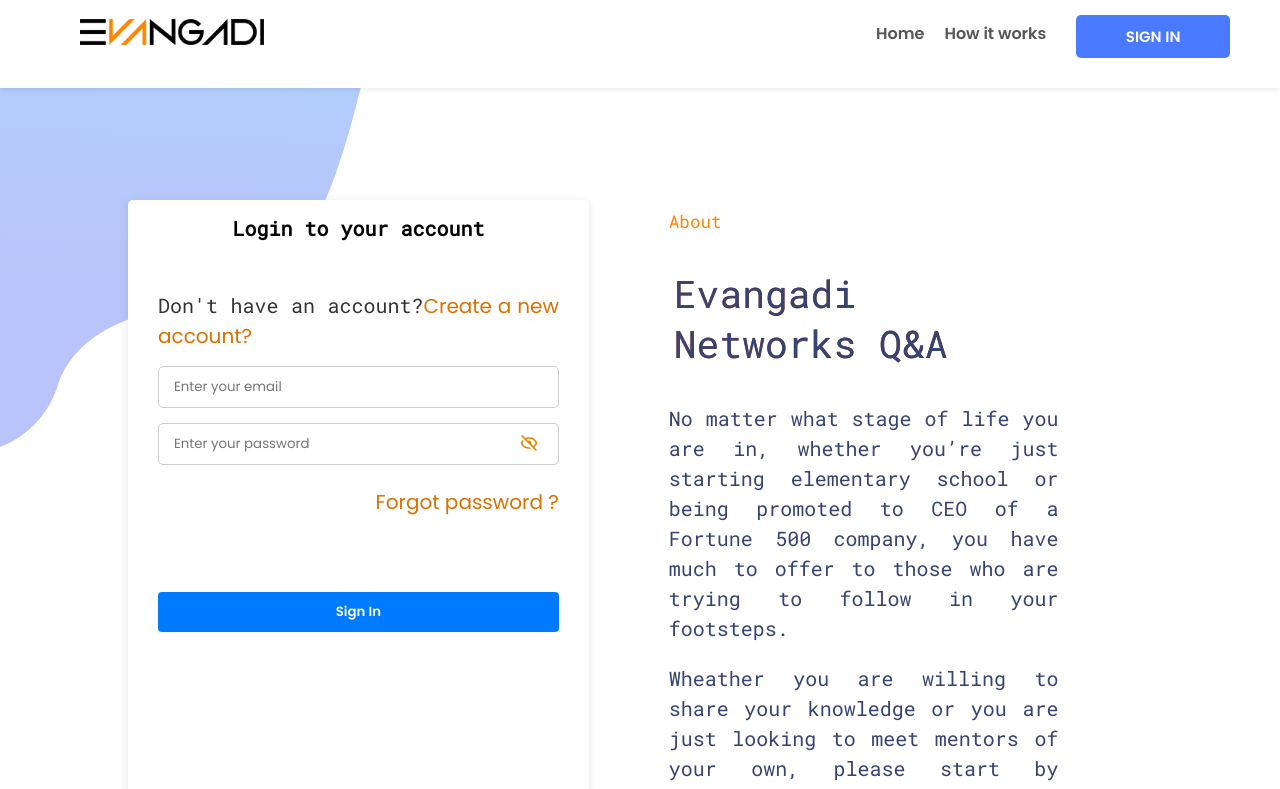
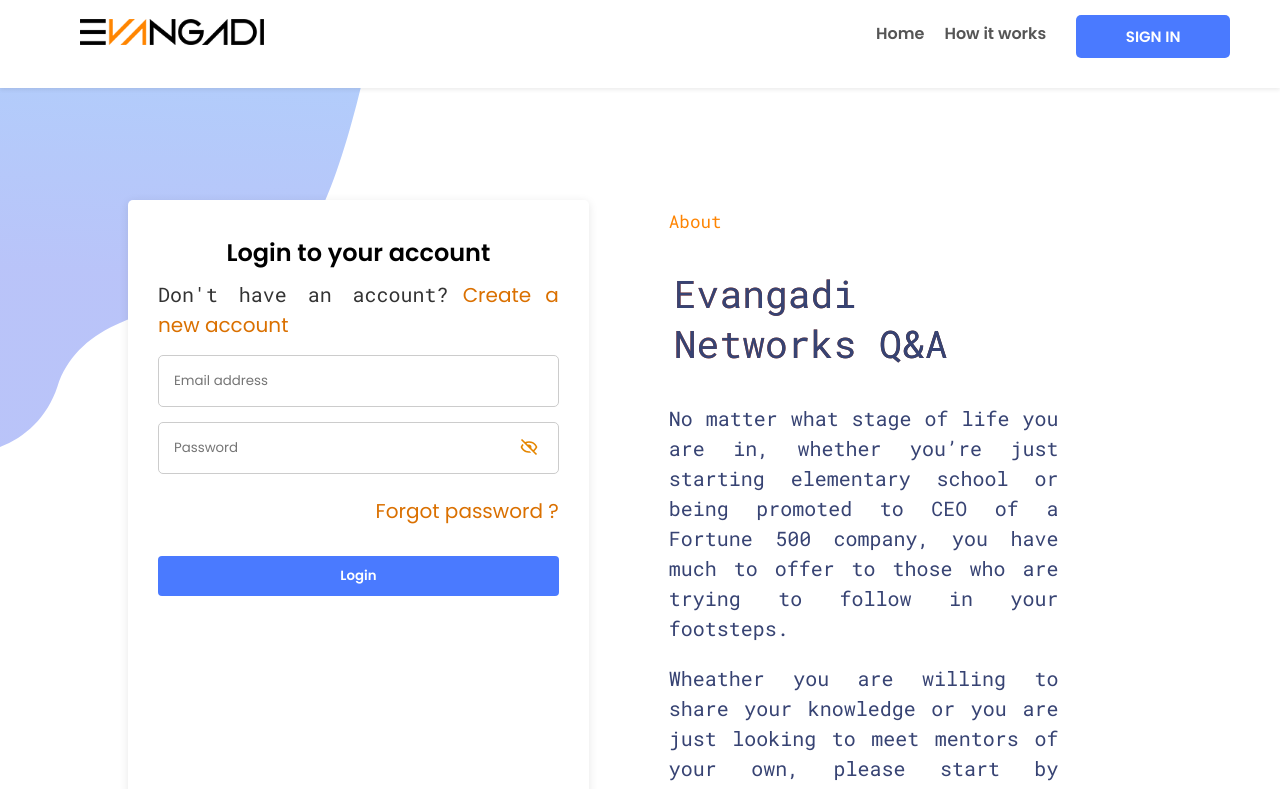
Before and after one commit to kasimnurlgn/Evangadi-Forum-Front-End, a React (Vite) app: page /login in a window 1280 px wide. Shown: the top 789 px of the page. Built offline with nearby package versions, Linux system fonts and the light colour scheme.

Commit message:
Login component style updated

```diff
--- a/src/App.css
+++ b/src/App.css
@@ -1,3 +1,3 @@
 /* git add .
-git commit -m "Answer page style updated "
+git commit -m "Login component style updated "
 git push */
--- a/src/components/Login/Login.jsx
+++ b/src/components/Login/Login.jsx
@@ -64,7 +64,7 @@
       <h1>Login to your account</h1>
       <p>
         Don't have an account?
-        <Link onClick={() => setShow(true)}>Create a new account?</Link>
+        <Link onClick={() => setShow(true)}> Create a new account</Link>
       </p>
       {errorMessage && <p className={classes.error_message}>{errorMessage}</p>}
       <form onSubmit={handleSubmit} className={classes.signIn_form}>
@@ -72,14 +72,14 @@
           <input
             ref={emailRef}
             type="email"
-            placeholder="Enter your email"
+            placeholder="Email address"
             required
           />
           <div className={classes.password_field}>
             <input
               size="65"
               ref={passwordRef}
-              placeholder="Enter your password"
+              placeholder="Password"
               type={showPassword ? "text" : "password"}
               required
             />
@@ -103,7 +103,7 @@
           </Link>
         </p>
         <button className={classes.submit} type="submit">
-          {isLoading ? <ClipLoader size={12} color="gray" /> : "Sign In"}
+          {isLoading ? <ClipLoader size={12} color="gray" /> : "Login"}
         </button>
       </form>
     </section>
--- a/src/components/Login/Login.module.css
+++ b/src/components/Login/Login.module.css
@@ -12,8 +12,10 @@
 
 .signIn_container h1 {
   text-align: center;
-  font-size: 1.25rem;
-  padding-bottom: 50px;
+  font-size: 1.5rem;
+  margin-bottom: 10px;
+  margin-top: 20px;
+  font-family: "Poppins", sans-serif;
 }
 
 .signIn_container a {
@@ -47,7 +49,7 @@
   /* margin-bottom: 5px; */
   border: 1px solid #ccc;
   /* background: #E8F0FE; */
-  padding: 10px 15px;
+  padding: 15px 15px;
   width: 100%;
   margin-top: 15px;
   border-radius: 5px;
@@ -55,9 +57,9 @@
 }
 
 .submit {
-  margin-top: 75px;
+  margin-top: 30px;
   padding: 10px;
-  background-color: #007bff;
+  background-color: #4a7aff;
   color: white;
   border: none;
   border-radius: 4px;
```
